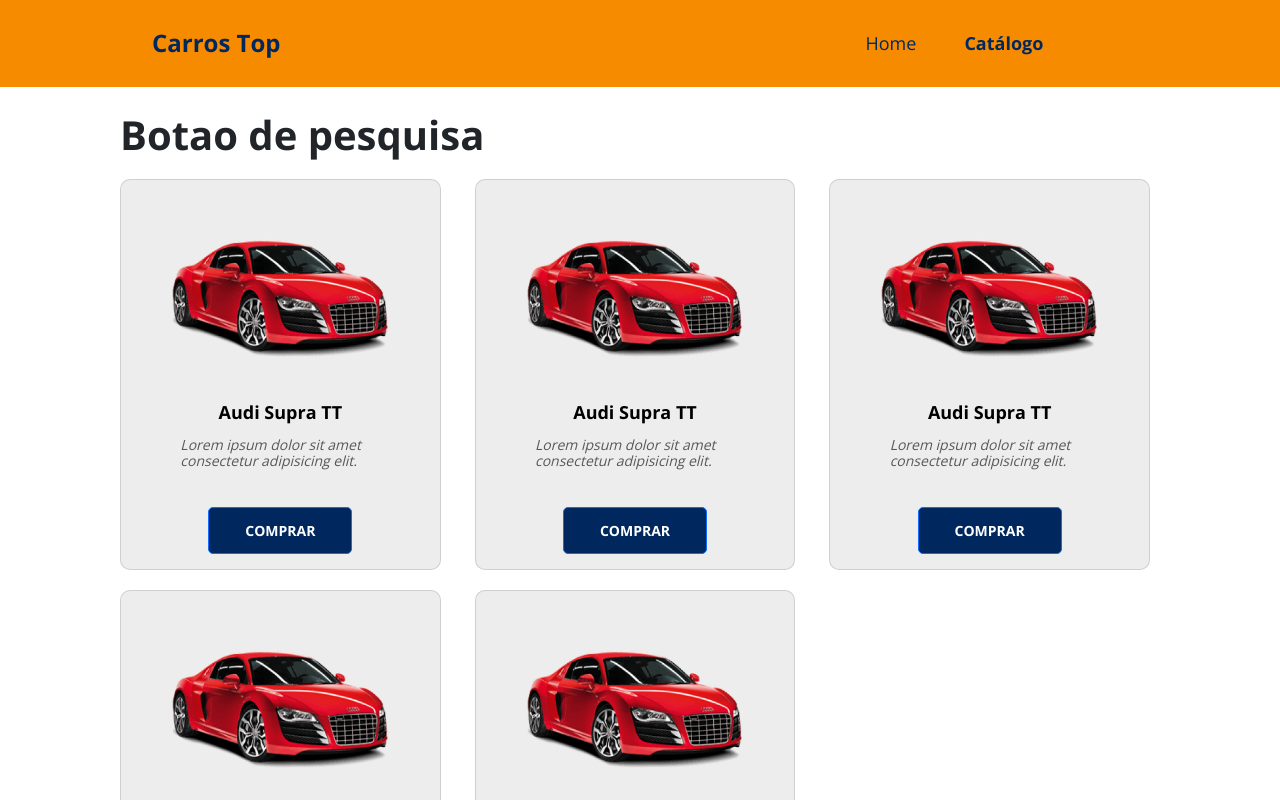
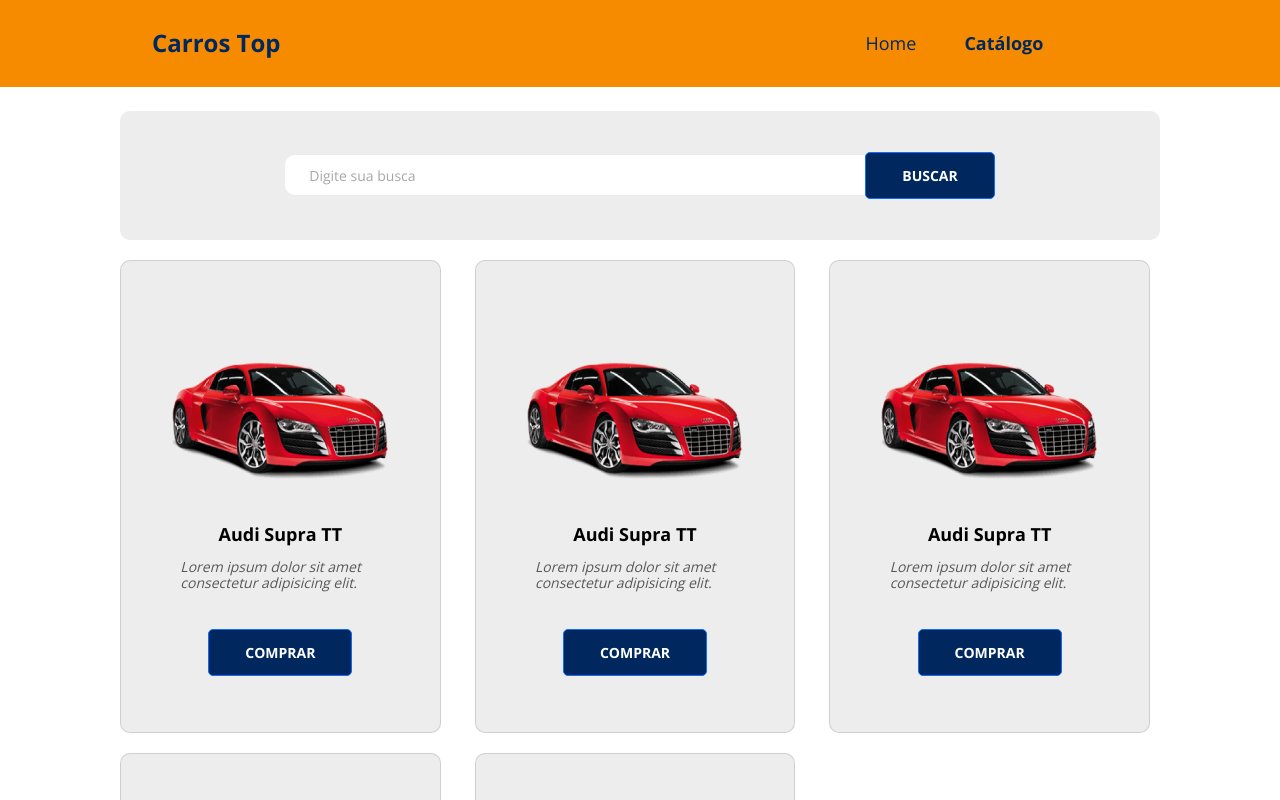
Before and after one commit to alexsandro-cristiano/desafio-layout, a React (Create React App) app: page /products in a window 1280 px wide. Shown: the top 800 px of the page. Built offline with nearby package versions, Linux system fonts and the light colour scheme.

Commit message:
finaliza page de catalago

```diff
--- a/src/components/Button/index.tsx
+++ b/src/components/Button/index.tsx
@@ -1,9 +1,14 @@
 import { Link } from "react-router-dom";
 import "./style.css";
-export function Button(prop:any) {
+
+type Props = {
+  text:string;
+  link:string;
+}
+export function Button(props:Props) {
   return (
-    <Link to="/products" className="btn btn-primary">
-      {prop.propriedade}
+    <Link to={props.link} className="btn btn-primary">
+      {props.text}
     </Link>
   );
 }
--- a/src/components/ProductCard/index.tsx
+++ b/src/components/ProductCard/index.tsx
@@ -10,7 +10,7 @@
       <div className="bottomCard">
         <h6>Audi Supra TT</h6>
         <p className="subtitle">Lorem ipsum dolor sit amet consectetur adipisicing elit.</p>
-        <Button propriedade="comprar"/>
+        <Button text="comprar" link="/products"/>
       </div>
     </div>
   );
--- a/src/pages/Catalogo/index.tsx
+++ b/src/pages/Catalogo/index.tsx
@@ -1,9 +1,13 @@
+import { Button } from "../../components/Button";
 import { ProductCard } from "../../components/ProductCard";
 import './style.css'
 export function Catalogo() {
   return (
     <div className="container my-4 ">
-      <h1>Botao de pesquisa</h1>
+      <div className="baseCard">
+       <input type="text" placeholder="Digite sua busca" />
+       <Button text="Buscar" link="#"/>
+      </div>
       <div className="row">
         <div className="col-sm-6 col-lg-4 col-xl-4">
           <ProductCard />
--- a/src/pages/Catalogo/style.css
+++ b/src/pages/Catalogo/style.css
@@ -1,4 +1,24 @@
+.baseCard{
+    box-shadow: none;
+    padding: 41px 0;
+    display: flex;
+    align-items: center;
+    justify-content: center;
+}
+.baseCard input {
+    height: 40px;
+    width: 580px;
+    border: none;
+    padding: 11px 0;
+    padding-left: 24px;
+    border-top-left-radius: 10px;
+    border-bottom-left-radius: 10px;
+}
 
+.baseCard input::placeholder {
+    color: #a7a7a7;
+    font-size: 14px;
+}
 @media (min-width: 1200px) {
     .container {
         padding-left: 50px;
--- a/src/pages/Home/index.tsx
+++ b/src/pages/Home/index.tsx
@@ -14,7 +14,7 @@
         </div>
       </div>
       <div className=" baseCard cardBottom">
-      <Button propriedade="ver catálogo"/>
+        <Button text="ver catálogo" link="/products" />
         <p>Comece agora a navegar</p>
       </div>
     </div>
--- a/src/pages/Home/style.css
+++ b/src/pages/Home/style.css
@@ -106,7 +106,6 @@
         padding-left: 150px;
         padding-right: 150px;
     }
-
     .cardTop {
         flex-direction: row-reverse;
         align-items: center;
```
